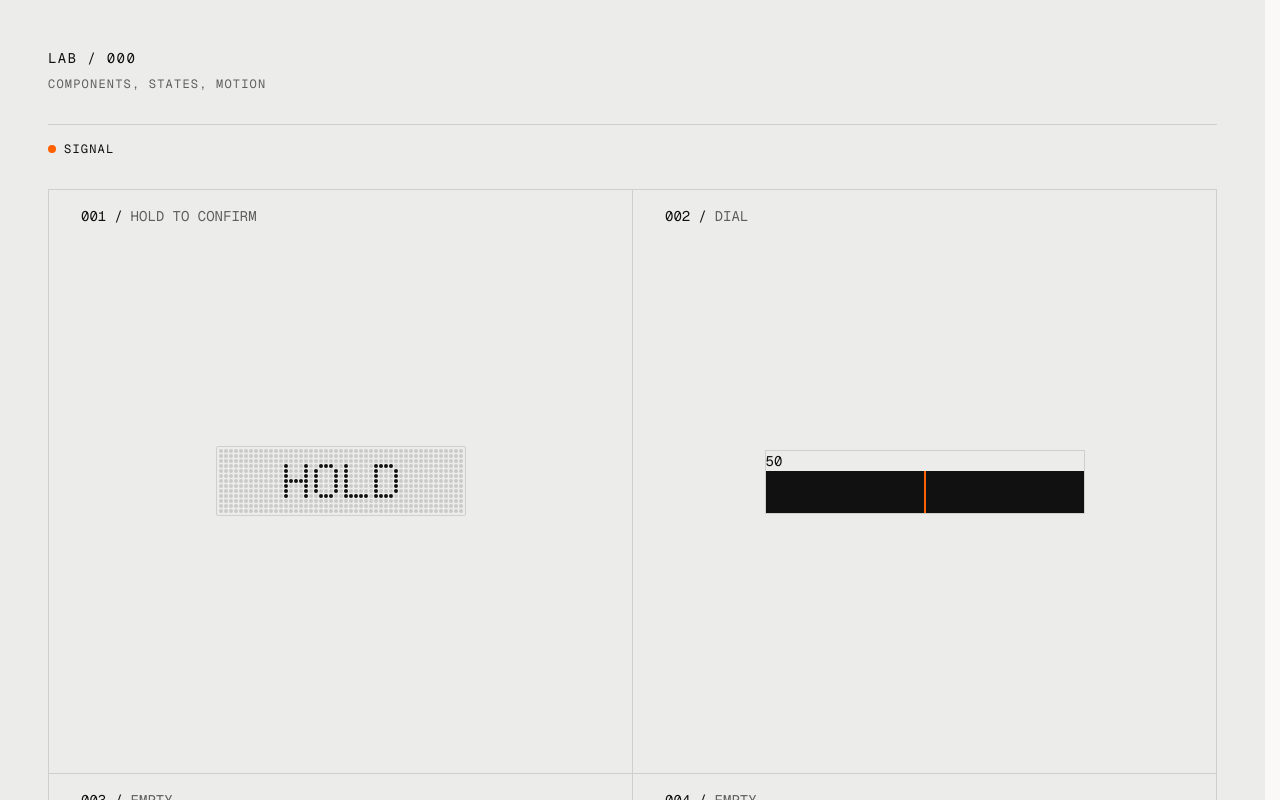
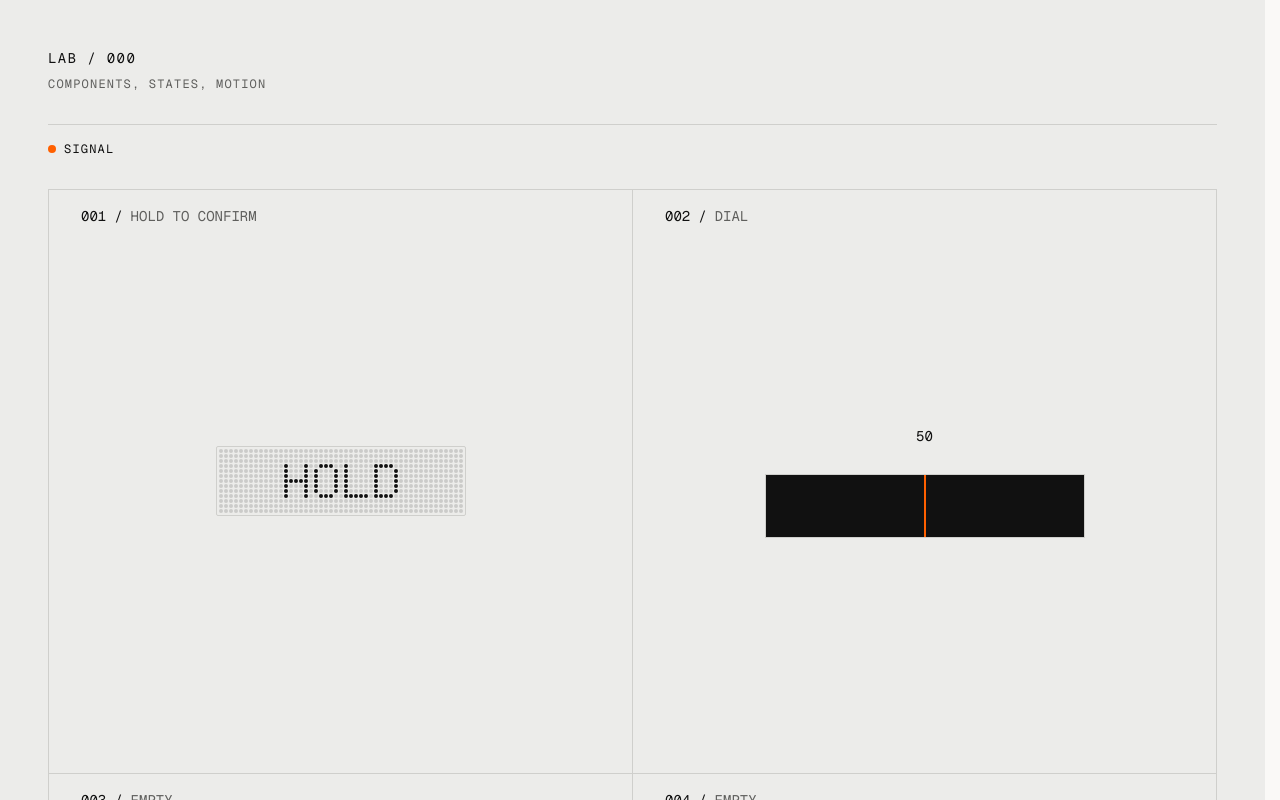
Before and after one commit to cagndz/agundez-me, a Next.js app: page /lab in a window 1280 px wide. Shown: the top 800 px of the page. Built offline with nearby package versions, Linux system fonts and the light colour scheme.

Commit message:
refactor(lab): separate dial readout from the drag window

```diff
--- a/src/lab/demos/dial/index.tsx
+++ b/src/lab/demos/dial/index.tsx
@@ -14,16 +14,19 @@ export default function Dial() {
 	})
 
 	return (
+		<div className='flex flex-col items-center gap-7'>
+			<span>{value}</span>
+
 			<div className='relative overflow-hidden w-80 h-16 border border-border'>
-			<span>{value}</span>
 				<motion.div
-				className='absolute left-1/2 h-full font-mono bg-foreground'
+					className='absolute left-1/2 inset-y-0 font-mono bg-foreground'
 					style={{ x, width: TRAVEL }}
 					drag='x'
 					dragConstraints={{ left: -TRAVEL, right: 0 }}
 					dragElastic={0.25}
 				/>
-			<div className='left-1/2 -translate-x-1/2 absolute h-full w-0.5 bg-accent pointer-events-none' />
+				<div className='left-1/2 -translate-x-1/2 absolute inset-y-0 w-0.5 bg-accent pointer-events-none' />
+			</div>
 		</div>
 	)
 }
```
Lines whose indentation alone changed are shown as unchanged.
